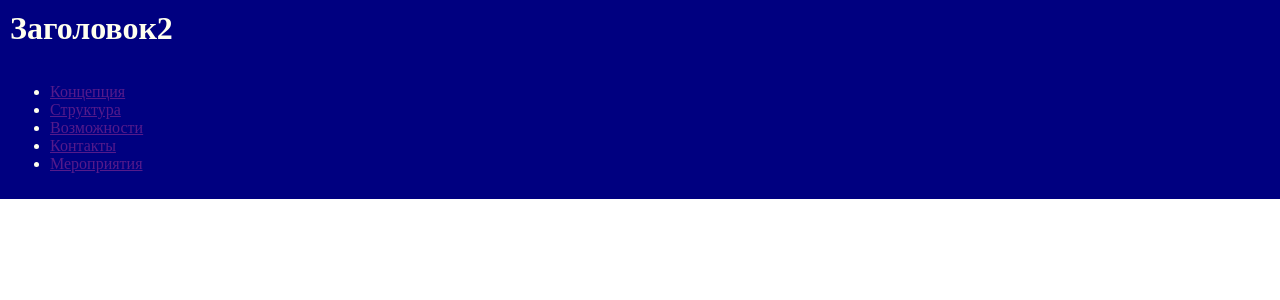
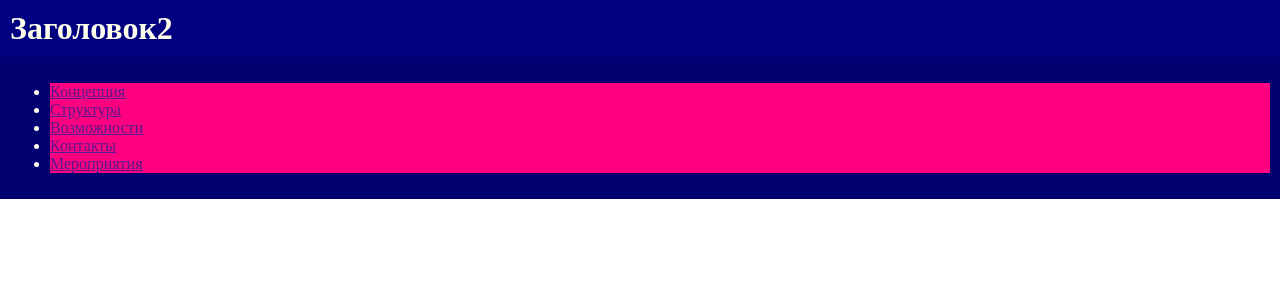
Before and after one commit to olimp-web/olimp-union.com, a PHP site: page / in a window 1280 px wide. Shown: the top 300 px of the page. Run offline with PHP 8.4, Linux system fonts and the light colour scheme.

Commit message:
Update style.css

```diff
--- a/css/style.css
+++ b/css/style.css
@@ -8,11 +8,11 @@ body {
    padding: 10px; /* Поля вокруг текста */
  }
 menu {
-   background: #000080; /* Цвет фона блока */
+   background: #000070; /* Цвет фона блока */
    color: #ffe; /* Цвет текста */
    margin: 0; /* Нулевые отступы вокруг текста */
    padding: 10px; /* Поля вокруг текста */
  }
 li {
-    background: #000080; /* Цвет фона блока */
+    background: #ff0080; /* Цвет фона блока */
 }
```
